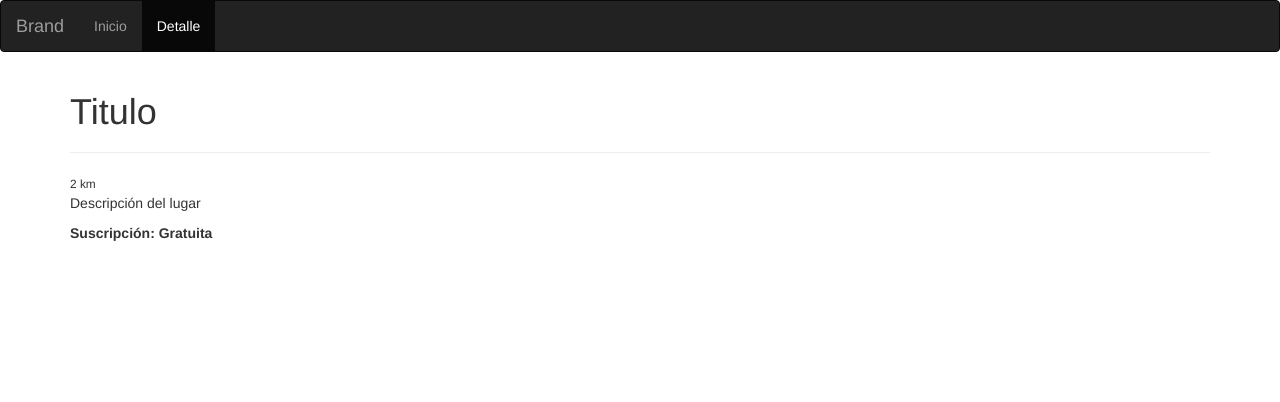
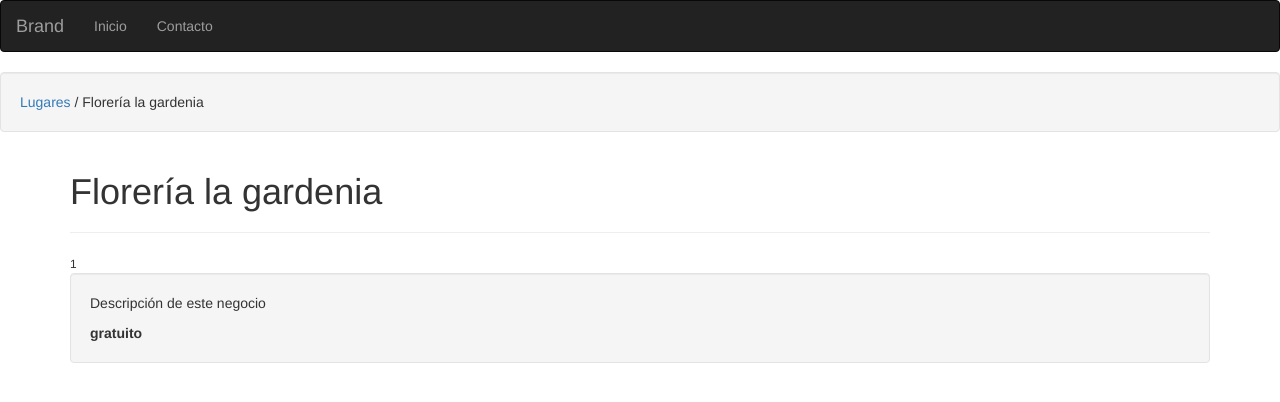
Before and after one commit to dnnycortes/platzisquare, an Angular app: page /detalle/1 in a window 1280 px wide. Shown: the top 402 px of the page. Built offline with nearby package versions, Linux system fonts and the light colour scheme; what @agm/core would draw is missing.

Commit message:
feature: adding a new component which is contact view

```diff
--- a/src/app/app.component.html
+++ b/src/app/app.component.html
@@ -12,7 +12,7 @@
 		<div class="collapse navbar-collapse" id="bs-example-navbar-collapse-1">
 			<ul class="nav navbar-nav">
 				<li routerLinkActive="active"><a routerLink="/lugares">Inicio <span class="sr-only">(current)</span></a></li>
-				<li routerLinkActive="active"><a routerLink="/detalle/1">Detalle</a></li>
+				<li routerLinkActive="active"><a routerLink="/contacto">Contacto</a></li>
 			</ul>
 		</div>
 	</div>
--- /dev/null
+++ b/src/app/contacto/contacto.component.html
@@ -0,0 +1,15 @@
+<div class="well">
+	<a routerLink="/lugares">Lugares</a> Contacto
+</div>
+
+<div class="container">
+	<label for="">Nombre</label>
+	<input type="text" class="form-control">
+	<label for="">Correo</label>
+	<input type="email" class="form-control">
+	<label for="">Mensaje</label>
+	<textarea class="form-control"></textarea>
+	<hr>
+	<a href="" class="btn btn-primary">Enviar</a>
+	<a href="" class="btn btn-default">Cancelar</a>
+</div>
--- /dev/null
+++ b/src/app/contacto/contacto.component.ts
@@ -0,0 +1,15 @@
+import { Component, OnInit } from '@angular/core';
+
+@Component({
+	selector: 'app-contacto',
+	templateUrl: './contacto.component.html',
+	styleUrls: ['./contacto.component.scss']
+})
+export class ContactoComponent implements OnInit {
+
+	constructor() { }
+
+	ngOnInit() {
+	}
+
+}
--- a/src/app/detalle/detalle.component.html
+++ b/src/app/detalle/detalle.component.html
@@ -1,8 +1,14 @@
+<div class="well">
+    <a routerLink="/lugares">Lugares</a> / {{ lugar.nombre }}
+</div>
+
 <div class="container">
-    <h1>Titulo</h1>
+    <h1>{{ lugar.nombre }}</h1>
     <hr>
-    <small>2 km</small>
+    <small>{{ lugar.distancia }}</small>
     <br>
-    <p>Descripción del lugar</p>
-    <b>Suscripción: Gratuita</b>
+    <div class="well">
+        <p>{{ lugar.description }}</p>
+        <b>{{ lugar.plan }}</b>
+    </div>
 </div>
--- a/src/app/detalle/detalle.component.ts
+++ b/src/app/detalle/detalle.component.ts
@@ -10,26 +10,30 @@ import { ActivatedRoute } from '@angular/router';
 
 export class DetalleComponent {
 	lugares: any = [
-		{ id: 1, plan: 'gratuito', cercania: 1, distancia: 1, active: true, nombre: 'Florería la gardenia' },
-		{ id: 2, plan: 'pagado', cercania: 1, distancia: 1.8, active: true, nombre: 'Donas la pasadita' },
-		{ id: 3, plan: 'gratuito', cercania: 2, distancia: 5, active: true, nombre: 'Veterinaria huellitas' },
-		{ id: 4, plan: 'gratuito', cercania: 2, distancia: 10, active: false, nombre: 'Florería la gardenia II' },
-		{ id: 5, plan: 'gratuito', cercania: 2, distancia: 35, active: true, nombre: 'Zapatería classic' },
-		{ id: 6, plan: 'pagado', cercania: 3, distancia: 125, active: true, nombre: 'Suhi Roll' }
+		{ id: 1, plan: 'gratuito', cercania: 1, distancia: 1, active: true, nombre: 'Florería la gardenia', description: 'Descripción de este negocio' },
+		{ id: 2, plan: 'pagado', cercania: 1, distancia: 1.8, active: true, nombre: 'Donas la pasadita', description: 'Descripción de este negocio' },
+		{ id: 3, plan: 'gratuito', cercania: 2, distancia: 5, active: true, nombre: 'Veterinaria huellitas', description: 'Descripción de este negocio' },
+		{ id: 4, plan: 'gratuito', cercania: 2, distancia: 10, active: false, nombre: 'Florería la gardenia II', description: 'Descripción de este negocio' },
+		{ id: 5, plan: 'gratuito', cercania: 2, distancia: 35, active: true, nombre: 'Zapatería classic', description: 'Descripción de este negocio' },
+		{ id: 6, plan: 'pagado', cercania: 3, distancia: 125, active: true, nombre: 'Suhi Roll', description: 'Descripción de este negocio' }
 	];
 	id = null;
+	lugar: any = [];
 	constructor(
 		private route: ActivatedRoute
 	) {
-		console.log( this.route.snapshot.params['id']);
 		console.log( this.route.snapshot.queryParams['action']);
 
 		this.id = this.route.snapshot.params['id'];
+		this.lugar = this.buscarLugar();
 
-		console.log( this.buscarLugar() );
+		console.log( this.id );
+		console.log( this.lugar );
 	}
 
 	buscarLugar() {
-		return this.lugares.filter( (lugar) => { return lugar.id == this.id } )[0] || null;
+		//return this.lugares.filter( (lugar) => { return lugar.id == this.id } )[0] || null;
+
+		return this.lugares.find( (lugar) => { return lugar.id == this.id } ) || null;
 	}
 }
```
Also changed, not shown: src/app/app.module.ts (+5 -2 lines), src/app/contacto/contacto.component.scss (added), 1 other file (tests, documents, lock files or other folders).
